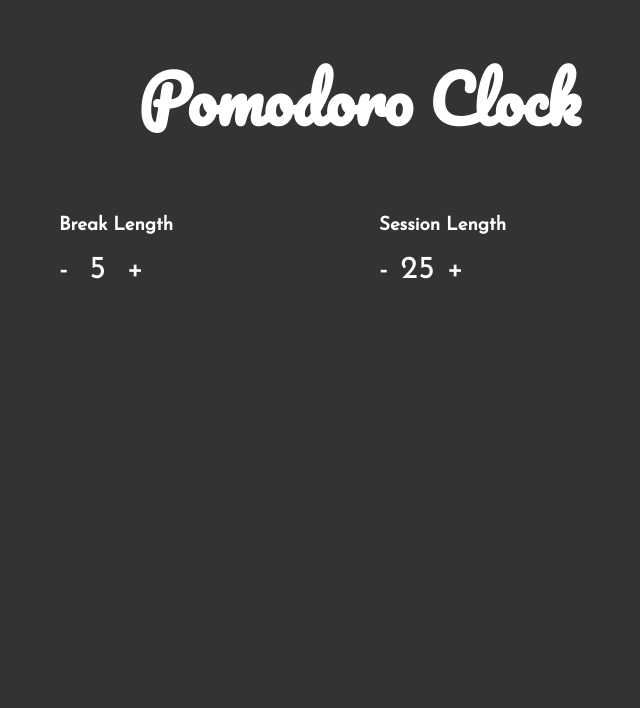
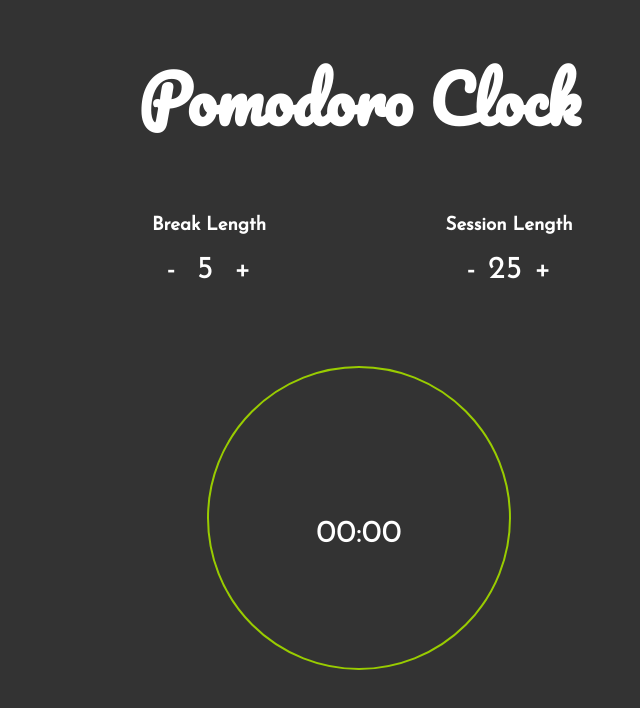
Before and after one commit to rashmimalpande/Pomodoro-Clock, a plain HTML site: page index.html in a window 1280 px wide. Shown: the whole page, without its empty margins (281-921 px from the left). Drawn offline with nearby package versions, Linux system fonts and the light colour scheme.

Commit message:
Animate the background color

```diff
--- a/css/style.css
+++ b/css/style.css
@@ -27,8 +27,7 @@ body {
 }
 
 .timing {
-    width: 100%;
-     display: flex;
+    display: flex;
     flex-direction: row;
     align-content: center;
     justify-content: space-between;
@@ -38,11 +37,12 @@ body {
 .break,
 .session {
     width: 50%;
+    text-align: center;
 }
 
 
 .select {
-    display: flex;
+    display: inline-flex;
     flex-direction: row;
     width: 85px;
     align-items: center;
@@ -58,3 +58,46 @@ body {
     font-size: 2em;
     cursor: pointer;
 }
+
+.timer{
+    margin: 80px;
+}
+
+
+.circle {
+    width: 300px;
+    height: 300px;
+    border-radius:100%;
+    border: 2px solid #99CC00;
+    margin: 10px auto;
+    position:relative;
+    z-index:1;
+    overflow:hidden;
+    cursor: pointer;
+}
+
+.circle:after {
+    content:"";
+    position:absolute;
+    bottom:0;
+    right:0;
+    height:0;
+    width:100%;
+    background:#99CC00;
+    transition:all 10s ease;
+    z-index:-1;
+}
+
+.circle:hover:after{
+   height:100%;
+}
+
+
+.countdown{
+    text-align: center;
+    font-size: 2em;
+    vertical-align: bottom;
+    top: 50%;
+    position: relative;
+    cursor: pointer;
+}
--- a/index.html
+++ b/index.html
@@ -10,12 +10,12 @@
 
 
     <body ng-app="app">
-        <div class="main">
+        <div class="main"  ng-controller="TimeCtrl">
             <div class="title">
                 <h1>Pomodoro Clock</h1>
             </div>
 
-            <div class="timing" ng-controller="TimeCtrl">
+            <div class="timing">
                 <!-- Break Length -->
                 <div class="break">
                     <h3>Break Length</h3>
@@ -36,9 +36,17 @@
                     </div>
                 </div>
 
-
                 <!-- Display -->
 
+            </div>
+
+
+            <div class="timer">
+                    <div class="circle" ng-click="toggleTimer()">
+                        <div class="countdown">
+                            {{sessionLength | date:'mm:ss'}}
+                        </div>
+                    </div>
             </div>
         </div>
 
--- a/js/app.js
+++ b/js/app.js
@@ -5,8 +5,10 @@ app.controller('TimeCtrl', ['$scope',
          $scope.message = "Hello World";
          $scope.breakLength = 5;
          $scope.sessionLength = 25;
+         $scope.minutes = $scope.sessionLength;
+         $scope.seconds = 0;
          $scope.decreaseBreak = function(){
-             if($scope.breakLength != 0){
+             if($scope.breakLength > 1){
                  $scope.breakLength--;
              }
 
@@ -17,7 +19,7 @@ app.controller('TimeCtrl', ['$scope',
          }
 
          $scope.decreaseSession = function() {
-             if($scope.breakLength != 0){
+             if($scope.breakLength > 1){
                 $scope.sessionLength--;
              }
 
@@ -26,6 +28,11 @@ app.controller('TimeCtrl', ['$scope',
          $scope.increaseSession = function() {
              $scope.sessionLength++;
          }
+
+
+         $scope.toggleTimer = function() {
+
+         }
     }
 
 ]);
```
